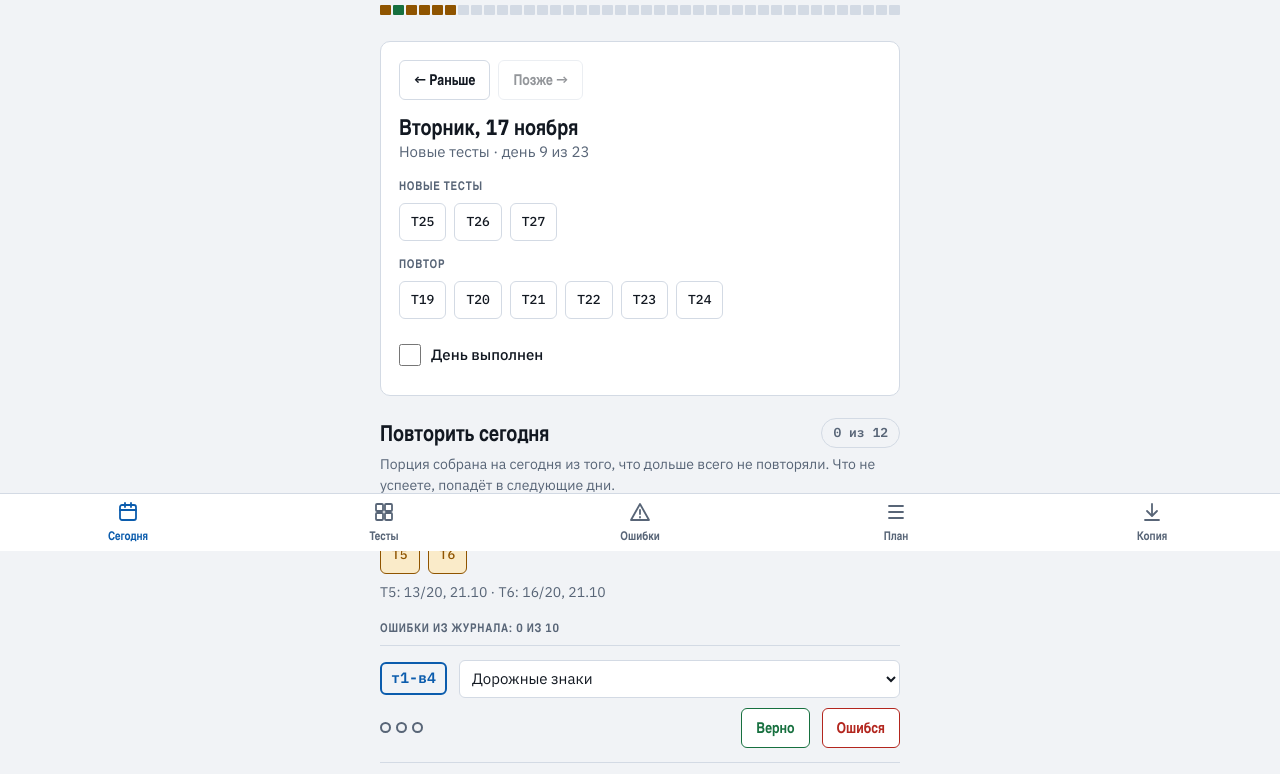
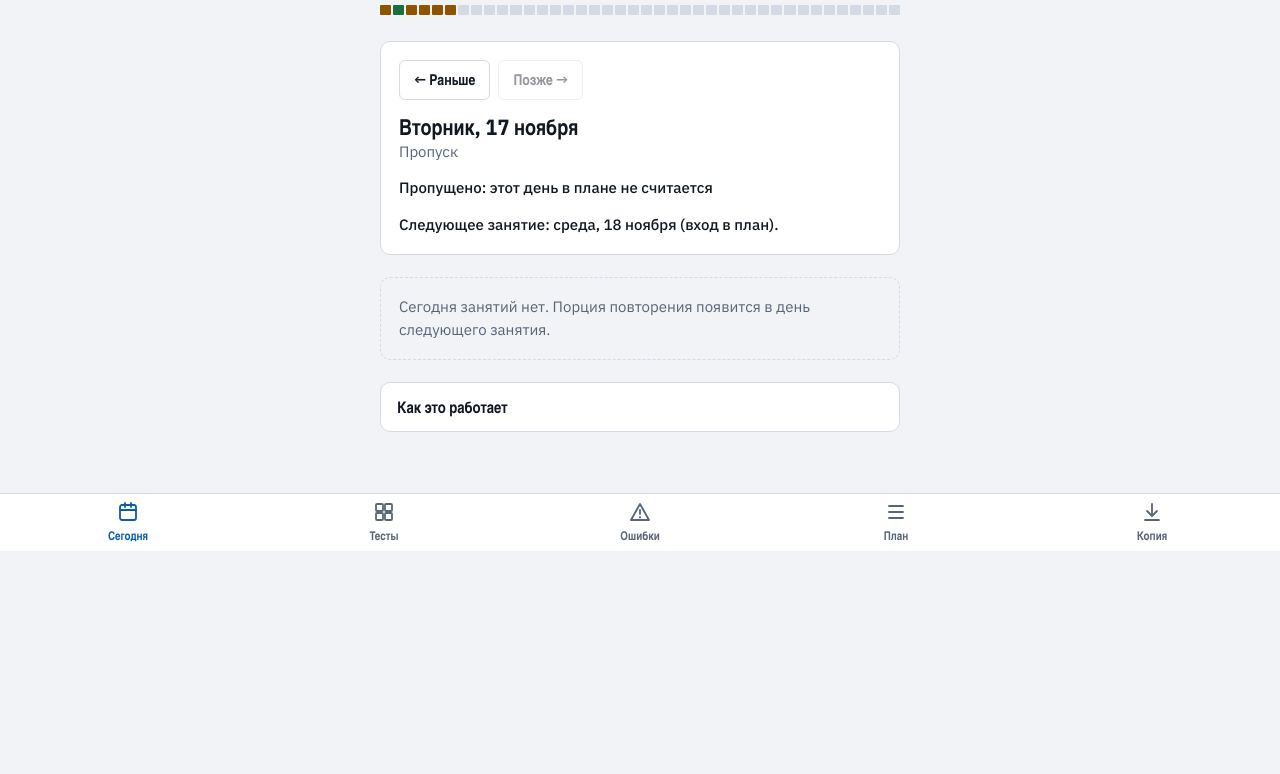
Before and after one commit to KulakovIvan/RRM, a plain HTML site: page index.html in a window 1280 px wide. Shown: the part 249-1023 px from the top of the page. After the commit the page ends 800 px from the top, so only its background shows below. Drawn offline with nearby package versions, Linux system fonts and the light colour scheme.

Commit message:
Мягкий вход в план с 18.11: три коротких дня, новые тесты сначала по 2, контроль недели, финальный контроль в два дня
Co-Authored-By: Claude Opus 5.5 <noreply@anthropic.com>
Claude-Session: https://claude.ai/code/session_017Q4P7NaQf4fYRtA9iSPsW4

```diff
--- a/index.html
+++ b/index.html
@@ -244,8 +244,8 @@ label.btn{display:inline-flex;align-items:center}
           <li>Решите тест на сайте. Затем откройте «Тесты», нажмите на его номер и отметьте вопросы, где ошиблись. Если ошибок нет, ничего не отмечайте.</li>
           <li>Неверные вопросы попадают в журнал. Вопрос закрывается, когда вы ответили на него верно в три разных дня.</li>
           <li>Кнопка «Верно» засчитывается раз в день. Если вы заново решили тест и не отметили старую ошибку, она тоже засчитается как верный ответ.</li>
-          <li>Пропустили несколько дней? На вкладке «План» нажмите «Пересобрать план с сегодня»: план начнётся с закрепления пройденного, а дальше пойдут новые тесты.</li>
-          <li>Блок «Повторить сегодня» каждый день сам собирает порцию: 2–3 теста, которые решали давно, и 10 ошибок из журнала, которые дольше всего не повторяли. Тест с ошибками возвращается через 2 дня, тест на 20/20 через 3 дня, после нескольких чистых проходов через 5, 9 и 16 дней. В дни закрепления и контроля тестов в порции нет: их и так решаете по плану.</li>
+          <li>Пропустили несколько дней? На вкладке «План» нажмите «Пересобрать план с сегодня»: план начнётся с трёх коротких дней входа, а дальше пойдут новые тесты.</li>
+          <li>Блок «Повторить сегодня» каждый день сам собирает порцию: 2–3 теста, которые решали давно, и 10 ошибок из журнала, которые дольше всего не повторяли. Тест с ошибками возвращается через 2 дня, тест на 20/20 через 3 дня, после нескольких чистых проходов через 5, 9 и 16 дней. В дни входа и контроля тестов в порции нет: их и так решаете по плану, а в первые два дня новых тестов давно решённый тест в порции один.</li>
         </ul>
       </div>
     </details>
@@ -383,8 +383,8 @@ function buildPlan(){
 }
 var plan=[];
 /* ---------- план после перерыва ---------- */
-var RESTART='2026-11-04',RESTART3='2026-11-09',PLAN_END='2026-11-22',HIKE='2026-10-29';
-var PH={refresh:'Закрепление',new:'Новые тесты',ctl:'Контроль',all:'Контроль',mix:'Повтор',tix:'Финал',skip:'Пропуск',old:'До перерыва'};
+var RESTART='2026-11-04',RESTART3='2026-11-09',RESTART4='2026-11-18',PLAN_END='2026-11-22',HIKE='2026-10-29';
+var PH={entry:'Вход в план',refresh:'Закрепление',new:'Новые тесты',ctl:'Контроль',all:'Контроль',mix:'Повтор',tix:'Финал',skip:'Пропуск',old:'До перерыва'};
 function parseD(s){var p=s.split('-');return new Date(+p[0],+p[1]-1,+p[2])}
 function addD(s,k){var d=parseD(s);d.setDate(d.getDate()+k);return iso(d)}
 function num(a,b){return a-b}
@@ -401,68 +401,66 @@ function genPlan(start,end){
   var doneT=all.filter(function(n){return tState(n).k!=='none'});
   var todo=all.filter(function(n){return tState(n).k==='none'});
   var weak=doneT.slice().sort(function(a,b){var x=lastRun(a),y=lastRun(b);return x.s-y.s||(x.d<y.d?-1:x.d>y.d?1:0)||a-b});
+  var strong=doneT.slice().sort(function(a,b){return lastRun(b).s-lastRun(a).s||a-b});
   var days=[];
-  for(var i=0;i<n0;i++)days.push({date:addD(start,i),newT:[],revT:[],ctlT:[],label:'',kind:''});
-  // конец плана: контроль всех 40, пять дней вразнобой, два дня билетов
-  var TAIL=['all','mix','mix','mix','mix','mix','tix','tix'];
+  for(var i=0;i<n0;i++)days.push({date:addD(start,i),newT:[],revT:[],ctlT:[],label:'',kind:'',step:0});
+  // конец: контроль 1–20 и 21–40 в разные дни, три дня вразнобой, два дня билетов
+  var TAIL=['ctlA','ctlB','mix','mix','mix','tix','tix'];
   var tl=Math.min(TAIL.length,n0),tail=TAIL.slice(TAIL.length-tl),front=n0-tl,m=0;
   tail.forEach(function(k,j){
-    var d=days[front+j];d.kind=k;
-    if(k==='all'){d.ctlT=all.slice();d.label='Контроль: тесты 1–40 подряд, затем все ошибки из журнала'}
-    else if(k==='mix'){var r=m++;d.ctlT=all.filter(function(n){return (n-1)%5===r});d.label='8 тестов вразнобой и все тесты с ошибками'}
-    else d.label='Экзаменационные билеты и повтор слабых тем';
+    var d=days[front+j];
+    if(k==='ctlA'||k==='ctlB'){d.kind='all';d.ctlT=k==='ctlA'?range(1,20):range(21,40);d.label='Контроль: тесты '+(k==='ctlA'?'1–20':'21–40')+' подряд, затем ошибки из них'}
+    else if(k==='mix'){var r=m++;d.kind='mix';d.ctlT=all.filter(function(n){return (n-1)%5===r});d.label='8 тестов вразнобой и заново тесты, где на контроле были ошибки'}
+    else{d.kind='tix';d.label='Экзаменационные билеты и повтор слабых тем'}
   });
-  // закрепление: всё пройденное заново, слабые тесты в первые дни
-  var a=doneT.length===0?0:(doneT.length<=8?1:(doneT.length<=16?2:3));
-  a=Math.min(a,front);
-  var tt=topTopics(),size=a?Math.ceil(weak.length/a):0;
-  for(var k=0;k<a;k++){
-    var d=days[k];d.kind='refresh';
-    d.ctlT=weak.slice(k*size,(k+1)*size).sort(num);
-    d.label='После перерыва: сначала все открытые ошибки из журнала, потом эти тесты заново до 20/20.'+
-      (k===0&&tt.length?' Перед тестами перечитайте в ПДД '+(tt.length>1?'темы ':'тему ')+tt.map(function(x){return '«'+x+'»'}).join(' и ')+'.':'');
-  }
-  // новые тесты с повтором двух предыдущих дней, по воскресеньям контроль
+  // мягкий вход: три коротких дня с растущей нагрузкой
+  var a=Math.min(doneT.length?3:0,front),used={},tt=topTopics();
+  function take(list,k){var out=[];list.forEach(function(n){if(out.length<k&&!used[n]){out.push(n);used[n]=1}});return out.sort(num)}
+  var ENTRY=[
+    {k:2,src:strong,label:'Мягкий вход, около 40 минут. Сначала небольшая порция ошибок из журнала, потом два теста, которые раньше получались лучше всего: просто вспомнить формат.'},
+    {k:3,src:weak,label:'Вход, день 2. Порция ошибок из журнала, потом три самых слабых теста заново до 20/20.'+(tt.length?' Перед ними перечитайте в ПДД '+(tt.length>1?'темы ':'тему ')+tt.map(function(x){return '«'+x+'»'}).join(' и ')+'.':'')},
+    {k:4,src:weak,label:'Вход, день 3. Порция ошибок и ещё четыре слабых теста. Остальные пройденные тесты будут понемногу приходить в «Повторить сегодня».'}
+  ];
+  for(var e=0;e<a;e++){var d0=days[e];d0.kind='entry';d0.step=e+1;d0.ctlT=take(ENTRY[e].src,ENTRY[e].k);d0.label=ENTRY[e].label}
+  // новые тесты: первые два дня по 2, дальше поровну на оставшиеся дни; по воскресеньям контроль новых за неделю
   var bIdx=[];for(var b=a;b<front;b++)bIdx.push(b);
-  var solved=doneT.slice();
   if(todo.length){
     var work=bIdx.filter(function(i){return parseD(days[i].date).getDay()!==0});
     if(!work.length)work=bIdx.slice();
-    var base=work.length?Math.floor(todo.length/work.length):0,extra=work.length?todo.length%work.length:0;
-    var prev=[],wi=0;
+    var prev=[],wi=0,weekNew=[];
     bIdx.forEach(function(i){
       var d=days[i];
       if(work.indexOf(i)>=0){
-        var cnt=base+(wi<extra?1:0);wi++;
-        d.kind='new';d.newT=todo.splice(0,cnt);
+        var leftDays=work.length-wi;
+        var cnt=wi<2?Math.min(2,todo.length):Math.ceil(todo.length/Math.max(1,leftDays));
+        wi++;
+        d.kind='new';d.step=wi;d.newT=todo.splice(0,cnt);
         d.revT=prev.slice(-2).reduce(function(x,y){return x.concat(y)},[]);
-        if(d.revT.length+d.newT.length>9)d.revT=(prev[prev.length-1]||[]).slice();
-        if(d.newT.length)prev.push(d.newT);
-        solved=solved.concat(d.newT);
-        if(!d.newT.length&&!d.revT.length){d.kind='mix';d.label='Повтор: заново все тесты, где в последнем проходе были ошибки'}
+        if(d.revT.length+d.newT.length>8)d.revT=(prev[prev.length-1]||[]).slice();
+        if(d.newT.length){prev.push(d.newT);weekNew=weekNew.concat(d.newT)}
+        if(!d.newT.length&&!d.revT.length){d.kind='mix';d.label='Повтор: заново тесты, где в последнем проходе были ошибки'}
       }else{
-        d.kind='ctl';d.ctlT=solved.slice().sort(num);
-        d.label=d.ctlT.length?'Контроль: тесты '+fmt(d.ctlT)+' подряд, затем слабые места':'Отдых';
+        d.kind='ctl';d.ctlT=weekNew.slice().sort(num);weekNew=[];
+        d.label=d.ctlT.length?'Контроль недели: новые тесты '+fmt(d.ctlT)+' подряд, затем ошибки из них':'Отдых или «Повторить сегодня»';
       }
     });
   }else{
     var rot=weak.length?weak:all,p=0;
     bIdx.forEach(function(i){
       var d=days[i];d.kind='mix';d.ctlT=[];
-      for(var q=0;q<8&&q<rot.length;q++){d.ctlT.push(rot[p%rot.length]);p++}
-      d.ctlT.sort(num);d.label='8 тестов вразнобой, слабые первыми, и все тесты с ошибками';
+      for(var q=0;q<6&&q<rot.length;q++){d.ctlT.push(rot[p%rot.length]);p++}
+      d.ctlT.sort(num);d.label='6 тестов вразнобой, слабые первыми, и тесты с ошибками';
     });
   }
   if(todo.length&&days.length){var tg=days[Math.min(a,days.length-1)];tg.newT=tg.newT.concat(todo)}
   return days;
 }
-// сколько дней нужно, чтобы закрепить пройденное, решить оставшиеся тесты по 3 в день и пройти финал
+// сколько дней нужно на вход, новые тесты (первые два дня по 2, дальше по 3) и финал
 function neededEnd(st,minEnd){
   var doneN=range(1,40).filter(function(n){return tState(n).k!=='none'}).length,left=40-doneN;
-  var a=doneN===0?0:(doneN<=8?1:(doneN<=16?2:3));
-  var d=addD(st,a);
-  while(left>0){if(parseD(d).getDay()!==0)left-=3;d=addD(d,1)}
-  var end=addD(d,7);
+  var d=addD(st,doneN?3:0),wi=0;
+  while(left>0){if(parseD(d).getDay()!==0){left-=(wi<2?2:3);wi++}d=addD(d,1)}
+  var end=addD(d,6);
   return (minEnd&&minEnd>end)?minEnd:end;
 }
 function flagDay(d){
@@ -470,18 +468,18 @@ function flagDay(d){
   if(d.date>=RESTART&&d.date<(S.plan.from||RESTART)&&!S.days[d.date]){d.newT=[];d.revT=[];d.ctlT=[];d.label='Пропущено: этот день в плане не считается';d.skip=true;d.kind='skip'}
 }
 function rebuildPlan(){
-  // версия 3: занятия возобновляются 9 ноября, дни до этого остаются в истории
-  if(!S.plan||!Array.isArray(S.plan.days)||S.plan.v!==3){
-    var keep=(S.plan&&Array.isArray(S.plan.days)?S.plan.days:[]).filter(function(d){return d.date<RESTART3});
-    var end=neededEnd(RESTART3,(S.plan&&S.plan.end)||PLAN_END);
-    S.plan={v:3,start:RESTART,from:RESTART3,end:end,days:keep.concat(genPlan(RESTART3,end))};
+  // версия 4: мягкий вход с 18 ноября, дни до этого остаются в истории
+  if(!S.plan||!Array.isArray(S.plan.days)||S.plan.v!==4){
+    var keep=(S.plan&&Array.isArray(S.plan.days)?S.plan.days:[]).filter(function(d){return d.date<RESTART4});
+    var end=neededEnd(RESTART4,S.plan&&S.plan.end);
+    S.plan={v:4,start:RESTART,from:RESTART4,end:end,days:keep.concat(genPlan(RESTART4,end))};
     S.daily=null;cacheLocal();
   }
-  var firstNew=S.plan.days.length?S.plan.days[0].date:RESTART3;
+  var firstNew=S.plan.days.length?S.plan.days[0].date:RESTART4;
   var old=buildPlan().filter(function(d){return d.date<firstNew});
   old.forEach(function(d){d.kind='old';flagDay(d)});
   var neu=S.plan.days.map(function(x){
-    var d={date:x.date,dt:parseD(x.date),newT:x.newT||[],revT:x.revT||[],ctlT:x.ctlT||[],label:x.label||'',kind:x.kind||''};
+    var d={date:x.date,dt:parseD(x.date),newT:x.newT||[],revT:x.revT||[],ctlT:x.ctlT||[],label:x.label||'',kind:x.kind||'',step:x.step||0};
     flagDay(d);return d;
   });
   plan=old.concat(neu);
@@ -490,10 +488,10 @@ function rebuildPlan(){
 function regenFromToday(end){
   var ti=iso(new Date());
   var keep=S.plan.days.filter(function(d){return d.date<ti});
-  var st=keep.length?addD(keep[keep.length-1].date,1):(S.plan.days.length?S.plan.days[0].date:RESTART3);
+  var st=keep.length?addD(keep[keep.length-1].date,1):(S.plan.days.length?S.plan.days[0].date:RESTART4);
   var minEnd=addD(ti,6);
   if(!end||end<minEnd)end=minEnd;
-  S.plan={v:3,start:S.plan.start||RESTART,from:st,end:end,days:keep.concat(genPlan(st,end))};
+  S.plan={v:4,start:S.plan.start||RESTART,from:st,end:end,days:keep.concat(genPlan(st,end))};
   S.daily=null;
   touch();rebuildPlan();viewDate=null;render();
 }
@@ -512,11 +510,11 @@ function pickDaily(ti){
     var lr=lastRun(n);return lr.d&&lr.d<ti&&daysBetween(lr.d,ti)>=testInterval(n);
   }).map(function(n){var lr=lastRun(n);return {n:n,over:daysBetween(lr.d,ti)-testInterval(n),s:lr.s}})
     .sort(function(a,b){return b.over-a.over||a.s-b.s||a.n-b.n});
-  var heavy=!cd||cd.skip||['refresh','all','ctl','mix'].indexOf(cd.kind)>=0;
-  var kT=heavy?0:(due.length>8?3:2);
+  var heavy=!cd||cd.skip||cd.ctlT.length>0;
+  var kT=heavy?0:((cd.kind==='new'&&cd.step&&cd.step<=2)?1:(due.length>8?3:2));
   var openE=S.errors.filter(function(e){return !e.closed&&e.lastDay<ti})
     .sort(function(a,b){return a.lastDay<b.lastDay?-1:a.lastDay>b.lastDay?1:cmpOrder(a,b)});
-  var kE=(cd&&cd.kind==='refresh')?openE.length:(openE.length>30?15:10);
+  var kE=(!cd||cd.skip)?0:cd.kind==='refresh'?openE.length:cd.kind==='entry'?[6,8,10][(cd.step||1)-1]:(openE.length>30?15:10);
   return {date:ti,tests:due.slice(0,kT).map(function(x){return x.n}),errs:openE.slice(0,kE).map(function(e){return e.id})};
 }
 function daily(){
@@ -660,6 +658,11 @@ function renderStats(){
 function group(title,list,day){
   return h('div',{class:'group'},title?h('h3',{class:'k'},title):null,h('div',{class:'chips'},list.map(function(n){return chip(n,day)})));
 }
+function nextNote(ti){
+  var nx=plan.find(function(d){return d.date>ti&&!d.skip});
+  if(!nx)return null;
+  return h('p',{class:'lbl'},'Следующее занятие: '+WDF[nx.dt.getDay()].toLowerCase()+', '+nx.dt.getDate()+' '+MON[nx.dt.getMonth()]+(PH[nx.kind]?' ('+PH[nx.kind].toLowerCase()+')':'')+'.');
+}
 function renderToday(){
   var el=$('#today');el.replaceChildren();
   var ti=iso(new Date());
@@ -687,7 +690,7 @@ function renderToday(){
   var cb=h('input',{type:'checkbox',checked:!!S.days[cur.date],onchange:function(ev){
     if(ev.target.checked)S.days[cur.date]=true;else delete S.days[cur.date];touch();render();
   }});
-  var neu=plan.filter(function(x){return x.kind!=='old'&&!x.skip});
+  var neu=plan.filter(function(x){return x.kind!=='old'&&!x.skip&&x.date>=(S.plan.from||'')});
   var kn=neu.indexOf(cur);
   var sub=[PH[cur.kind]||''].concat(kn>=0?['день '+(kn+1)+' из '+neu.length]:[]).concat(viewDate<ti?['прошедший день']:[]).filter(Boolean).join(' · ');
   el.append(h('div',{class:'panel'},
@@ -695,6 +698,7 @@ function renderToday(){
     h('div',{},h('h2',{},WDF[dt.getDay()]+', '+dt.getDate()+' '+MON[dt.getMonth()]),
       h('p',{class:'muted'},sub)),
     cur.label?h('p',{class:'lbl'},cur.label):null,
+    (cur.skip&&viewDate===ti)?nextNote(ti):null,
     cur.newT.length?group('Новые тесты',cur.newT,cur.date):null,
     cur.revT.length?group('Повтор',cur.revT,cur.date):null,
     cur.ctlT.length?group(cur.kind==='refresh'?'Решить заново':'Тесты',cur.ctlT,cur.date):null,
@@ -734,7 +738,11 @@ function renderTodayErr(){
   var el=$('#todayErr');el.replaceChildren();
   var today=iso(new Date());
   var ti=viewDate||today;
-  if(ti===today){renderDaily(el,today);return}
+  if(ti===today){
+    var cdd=plan.find(function(d){return d.date===today});
+    if(cdd&&cdd.skip){el.append(h('div',{class:'empty'},'Сегодня занятий нет. Порция повторения появится в день следующего занятия.'));return}
+    renderDaily(el,today);return;
+  }
   var open=S.errors.filter(function(e){return !e.closed});
   var due=sortErrs(open.filter(function(e){return e.lastDay<ti}));
   var cd=plan.find(function(d){return d.date===ti});
@@ -843,7 +851,7 @@ function renderCal(){
   });
   el.append(h('div',{class:'panel',style:'margin-top:28px'},
     h('h2',{},'Пропустили дни?'),
-    h('p',{class:'muted'},'План пересоберётся с сегодняшнего дня по вашим результатам: сначала закрепление пройденного, потом новые тесты, в конце контроль и билеты. Прошедшие дни, отметки и результаты останутся.'),
+    h('p',{class:'muted'},'План пересоберётся с сегодняшнего дня по вашим результатам: сначала три коротких дня входа, потом новые тесты, в конце контроль и билеты. Прошедшие дни, отметки и результаты останутся.'),
     h('div',{class:'daterow'},h('span',{class:'k'},'Последний день'),endIn),
     btn));
 }
--- a/sw.js
+++ b/sw.js
@@ -1,4 +1,4 @@
-const CACHE = 'pdd-v5';
+const CACHE = 'pdd-v6';
 const CORE = ['./', 'index.html', 'manifest.webmanifest', 'icon-192.png', 'icon-512.png', 'apple-touch-icon.png'];
 
 self.addEventListener('install', (e) => {
```
